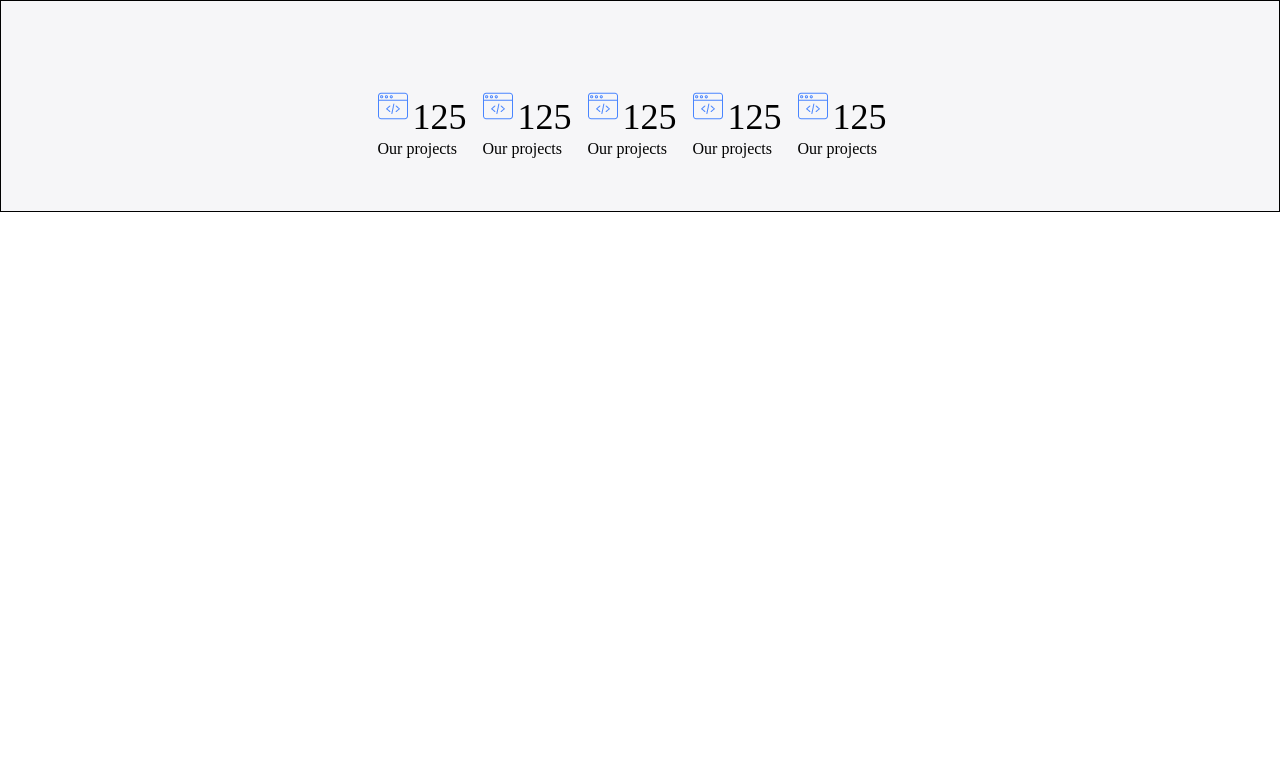
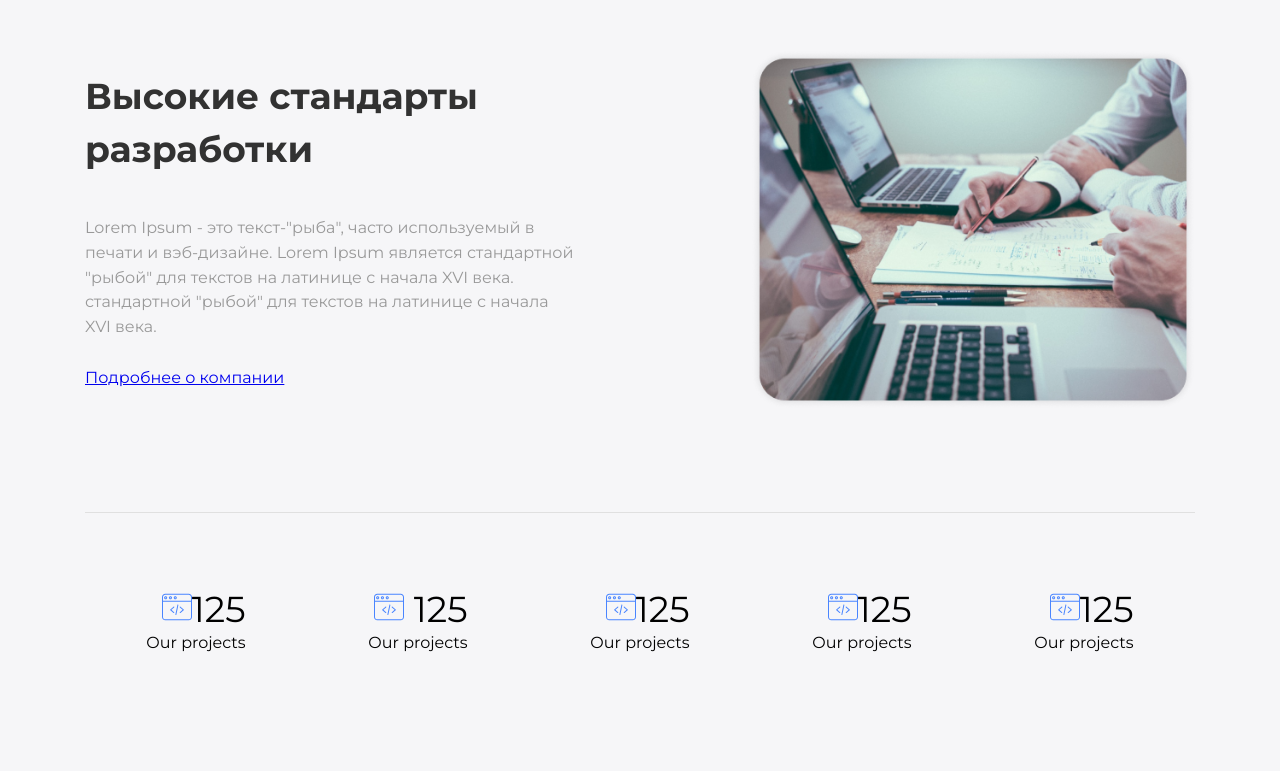
Before and after one commit to EugeneMuzyka/portfolio-template-2, a plain HTML site: page maket-2.html in a window 1280 px wide. Drawn offline with Linux system fonts and the light colour scheme.

Commit message:
слепок

```diff
--- a/maket-2.html
+++ b/maket-2.html
@@ -5,53 +5,78 @@
     <meta charset="UTF-8">
     <meta name="viewport" content="width=device-width, initial-scale=1.0">
     <title>Document</title>
+    <link href="https://fonts.googleapis.com/css2?family=Montserrat:ital,wght@0,200;0,300;0,400;0,500;0,600;0,700;1,100;1,200;1,300;1,400;1,500;1,600&display=swap" rel="stylesheet">
     <link rel="stylesheet" href="reset.css">
     <link rel="stylesheet" href="style.css">
 </head>
 
 <body>
+    <section>
+
+
+    </section>
+
+
+
+
+
+    <section class="High_standart">
         <div class="container">
-        <div class="container__body">
-
-            <div class="container__content">
-                <div class="div_for_flex">
-                    <div class="div_icon"><img src="image/Vector.png" alt="иконка папки" class="icons"></div>
-                    <div class="div_numeral">125</div>
+            <div class="parents_block_HS">
+                <div class="info_block_HS">
+                    <div class="info_block_inside">
+                        <div class="title__block_HS">
+                            <h2>Высокие стандарты разработки</h2>
                         </div>
-                <div class="div_text_projects ">Our projects</div>
+                        <div class="text_HS">
+                            <p>Lorem Ipsum - это текст-"рыба", часто используемый в печати и вэб-дизайне. Lorem Ipsum является стандартной "рыбой" для текстов на латинице с начала XVI века. стандартной "рыбой" для текстов на латинице с начала XVI века.</p>
                         </div>
-            <div class="container__content">
-                <div class="div_for_flex">
-                    <div class="div_icon"><img src="image/Vector.png" alt="иконка папки" class="icons"></div>
-                    <div class="div_numeral">125</div>
+                        <div><a href="#">Подробнее о компании</a></div>
                     </div>
-                <div class="div_text_projects ">Our projects</div>
                 </div>
-            <div class="container__content">
-                <div class="div_for_flex">
-                    <div class="div_icon"><img src="image/Vector.png" alt="иконка папки" class="icons"></div>
-                    <div class="div_numeral">125</div>
+                <div class="img_block_HS">
+                    <div class="advertising_photo"><img src="image/ad_photo.png" alt="advertising_photo"></div>
                 </div>
-                <div class="div_text_projects ">Our projects</div>
-            </div>
-            <div class="container__content">
-                <div class="div_for_flex">
-                    <div class="div_icon"><img src="image/Vector.png" alt="иконка папки" class="icons"></div>
-                    <div class="div_numeral">125</div>
-                </div>
-                <div class="div_text_projects ">Our projects</div>
-            </div>
-            <div class="container__content">
-                <div class="div_for_flex">
-                    <div class="div_icon"><img src="image/Vector.png" alt="иконка папки" class="icons"></div>
-                    <div class="div_numeral">125</div>
-                </div>
-                <div class="div_text_projects ">Our projects</div>
-            </div>
-
 
             </div>
         </div>
+    </section>
+    <section class="our_projects">
+        <div class="container">
+            <div class="parent_our_projects">
+                <div class="div_with_our_projects">
+                    <div class="cell_our_projects">
+                        <div class="img_125"><img src="image/web-programming.svg" alt="icon">125</div>
+                        <div class="inscription">Our projects</div>
+                    </div>
+                </div>
+                <div class="div_with_our_projects">
+                    <div class="cell_our_projects">
+                        <div class="img_125"><img src="image/web-programming.svg" alt="icon"> 125</div>
+                        <div class="inscription">Our projects</div>
+                    </div>
+                </div>
+                <div class="div_with_our_projects">
+                    <div class="cell_our_projects">
+                        <div class="img_125"><img src="image/web-programming.svg" alt="icon">125</div>
+                        <div class="inscription">Our projects</div>
+                    </div>
+                </div>
+                <div class="div_with_our_projects">
+                    <div class="cell_our_projects">
+                        <div class="img_125"><img src="image/web-programming.svg" alt="icon">125</div>
+                        <div class="inscription">Our projects</div>
+                    </div>
+                </div>
+                <div class="div_with_our_projects">
+                    <div class="cell_our_projects">
+                        <div class="img_125"><img src="image/web-programming.svg" alt="icon">125</div>
+                        <div class="inscription">Our projects</div>
+                    </div>
+                </div>
+            </div>
+        </div>
+    </section>
 </body>
 
 </html>
--- a/style.css
+++ b/style.css
@@ -1,5 +1,5 @@
             html {
-    font-family: Montserrat;
+                font-family: 'Montserrat', sans-serif;
                 font-size: 16px;
             }
 
@@ -12,53 +12,98 @@ body {
             }
 
             .container {
-    max-width: 1920px;
+                max-width: 1110px;
                 margin: 0 auto;
-    padding: 0;
-    border: 1px solid black;
+                padding: 50px 0;
             }
+            /* Высокие стандарты разработки*/
 
-.container__body {
+            .High_standart {
                 width: 100%;
-    height: 210px;
-    display: flex;
-    justify-content: center;
                 background: #F6F6F8;
             }
 
-.container__content {
-    width: 105px;
-    height: 70px;
-    margin-top: 70px;
-}
-
-.div_for_flex {
+            .parents_block_HS {
                 display: flex;
-    align-items: center;
+                align-items: flex-start;
+                flex-wrap: nowrap;
                 height: 100%;
             }
 
-.div_icon {
-    width: 30px;
-    height: 30px;
+            .info_block_HS {
+                width: 50%;
             }
 
-.icons {
+            .info_block_inside {
+                max-width: 490px;
+                max-height: 295px;
+            }
+
+            .title__block_HS {
+                margin-top: 20px;
+            }
+
+            h2 {
+                font-style: normal;
+                font-weight: bold;
+                font-size: 2.25rem;
+                line-height: 3.3rem;
+                color: #323232;
+            }
+
+            p {
+                font-style: normal;
+                font-weight: normal;
+                font-size: 1rem;
+                line-height: 1.56rem;
+                color: #999999;
+            }
+
+            .text_HS {
+                margin-top: 40px;
+                margin-bottom: 30px;
+            }
+
+            .img_block_HS {
+                width: 50%;
+            }
+
+            .advertising_photo {
+                max-width: 500px;
+                max-width: 450px;
+                margin-left: 20%;
+            }
+
+            .advertising_photo img {
                 width: 100%;
                 height: 100%;
             }
+            /* наши проекты 125 */
 
-.div_numeral {
-    width: 60px;
-    height: 40px;
-    font-family: Montserrat;
+            .our_projects {
+                width: 100%;
+                background: #F6F6F8;
+                ;
+            }
+
+            .parent_our_projects {
+                display: flex;
+                justify-content: space-between;
+                height: 100%;
+                width: 100%;
+                border-top: 1px solid #E0E0E0;
+            }
+
+            .img_125 {
                 font-style: normal;
                 font-weight: normal;
                 font-size: 2.25rem;
-    line-height: 53px;
-    padding: 5px;
+                line-height: 3.3rem;
+                text-align: right;
             }
 
-.div_text_projects {
-    width: 100%;
+            .div_with_our_projects {
+                max-width: 105px;
+                max-height: 70px;
+                margin: 70px auto;
             }
```
Also changed, not shown: image/ad_photo.png (added), image/web-programming.svg (added), 1 other file. Lines whose indentation alone changed are shown as unchanged.
